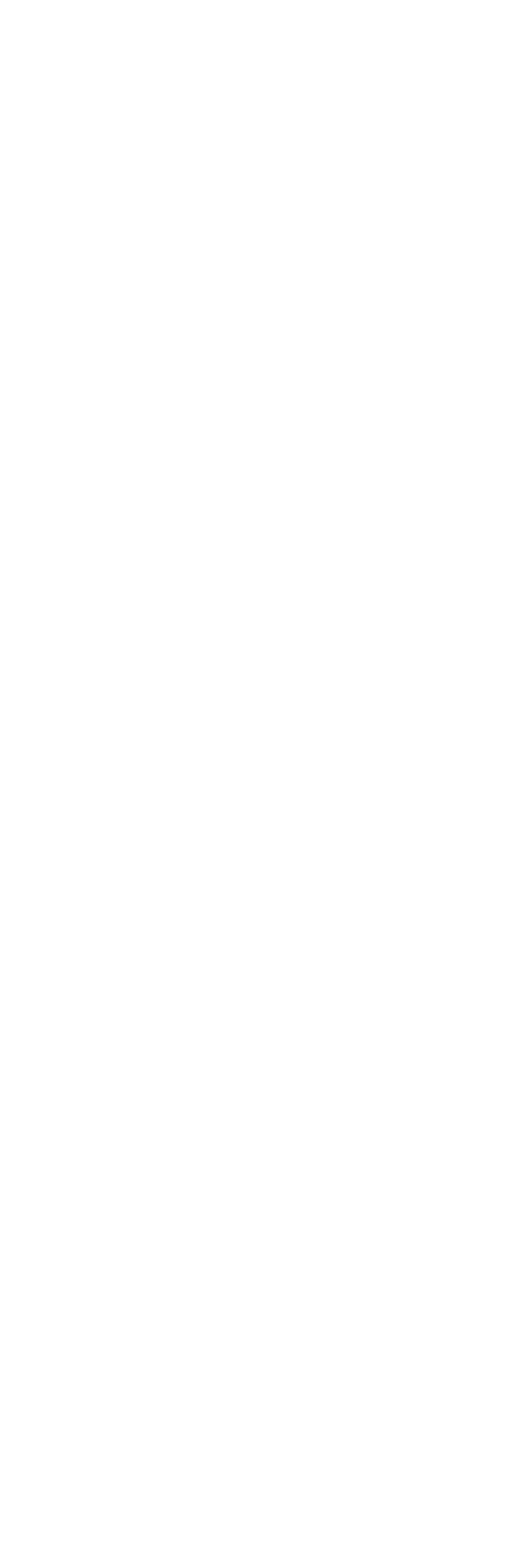
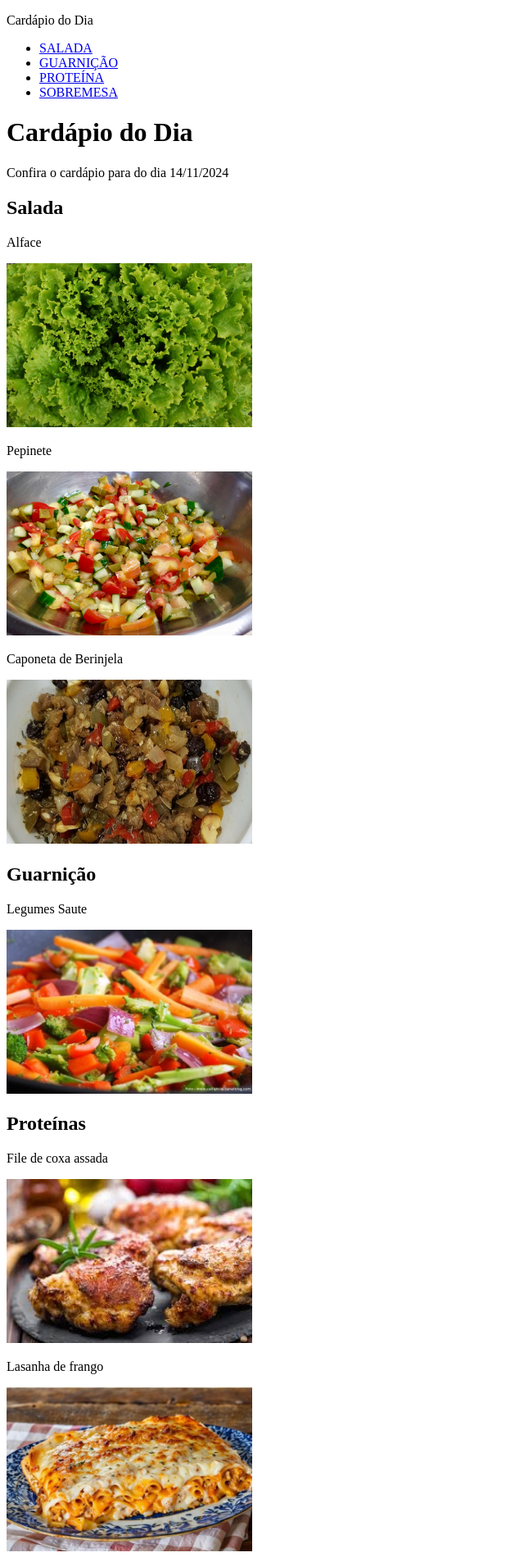
Before and after one commit to viniciusgrippa/dio_ex_introducao_html5_css3, a plain HTML site: page index.html in a window 1280 px wide. Shown: the top 1899 px of the page at 82% size, without its empty margins (0-640 px from the left). Before the commit the page ends 800 px from the top, so only its background shows below. Drawn offline with Linux system fonts and the light colour scheme.

Commit message:
Monta a estrutura HTML

```diff
--- a/css/style.css
+++ b/css/style.css
@@ -0,0 +1,4 @@
+.img-padrao {
+    width: 300px;
+    height: 200px;
+}
--- a/index.html
+++ b/index.html
@@ -8,6 +8,74 @@
     </head>
 
     <body>
+        <nav>
+            <p>Cardápio do Dia</p>
+            <ul>
+                <li><a href="#salada">SALADA</a></li>
+                <li><a href="#guarnicao">GUARNIÇÃO</a></li>
+                <li><a href="#proteina">PROTEÍNA</a></li>
+                <li><a href="#sobremesa">SOBREMESA</a></li>
+            </ul>
+        </nav>
 
+        <header>
+            <h1>Cardápio do Dia</h1>
+            <p>Confira o cardápio para do dia 14/11/2024</p>
+        </header>
+
+        <section id="salada">
+            <h2>Salada</h2>
+            <div>
+                <p>Alface</p>
+                <img src="src/alface.jpg" class="img-padrao">
+            </div>
+            <div>
+                <p>Pepinete</p>
+                <img src="src/pepinete.jpeg" class="img-padrao">
+            </div>
+            <div>
+                <p>Caponeta de Berinjela</p>
+                <img src="src/caponata.jpg" class="img-padrao">
+            </div>
+        </section>
+
+        <section id="guarnicao">
+            <h2>Guarnição</h2>
+            <div>
+                <p>Legumes Saute</p>
+                <img src="src/legumes.jpg" class="img-padrao">
+            </div>
+        </section>
+
+        <section id="proteina">
+            <h2>Proteínas</h2>
+            <div>
+                <p>File de coxa assada</p>
+                <img src="src/file-coxa.jpg" class="img-padrao">
+            </div>
+            <div>
+                <p>Lasanha de frango</p>
+                <img src="src/lasanha-frango.jpg" class="img-padrao">
+            </div>
+            <div>
+                <p>Carne moída com azeitona</p>
+                <img src="src/carne-moida.jpg" class="img-padrao">
+            </div>
+            <div>
+                <p>Omelete</p>
+                <img src="src/omelete.jpeg" class="img-padrao">
+            </div>
+        </section>
+        <section id="sobremesa"></section>
+            <h2>Sobremesa</h2>
+            <div>
+                <p>Palha Italiana</p>
+                <img src="src/palha-italiana.png" class="img-padrao">
+            </div>
+            <div>
+                <p>Gelatina</p>
+                <img src="src/gelatina.jpg" class="img-padrao">
+            </div>
+        </section>
     </body>
 </html>
```
Also changed, not shown: src/alface.jpg (added), src/caponata.jpg (added), src/carne-moida.jpg (added), src/file-coxa.jpg (added), src/gelatina.jpg (added), src/lasanha-frango.jpg (added), src/legumes.jpg (added), src/omelete.jpeg (added), src/palha-italiana.png (added), src/pepinete.jpeg (added), src/pepinete.jpg (added).
